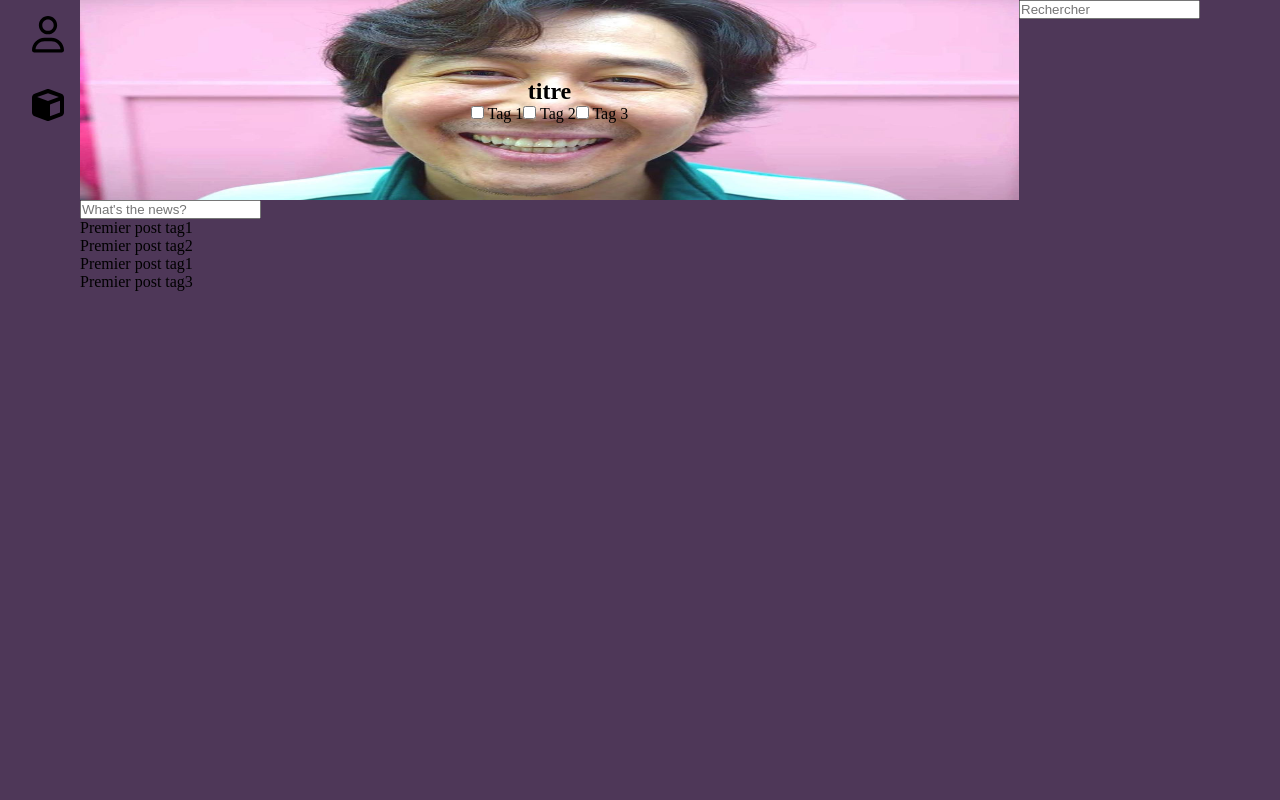
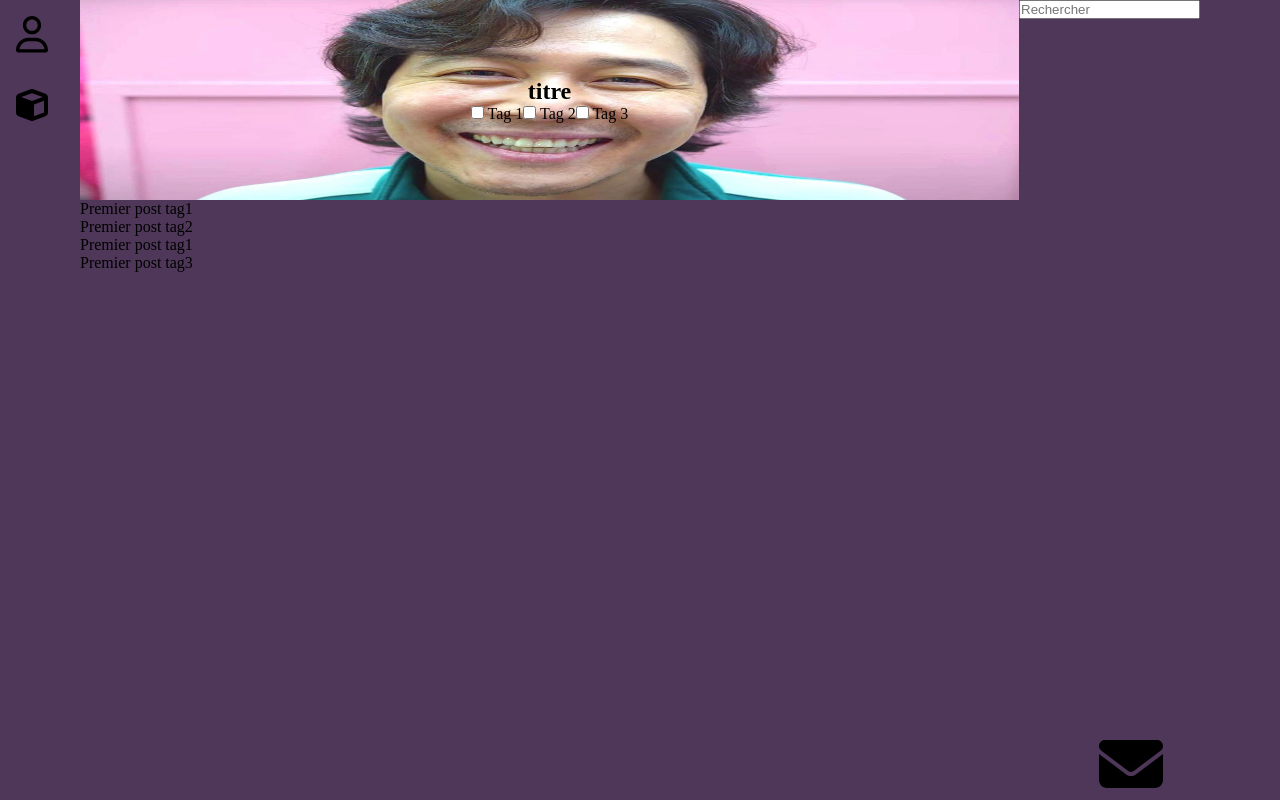
Before and after one commit to AnnamTRAN/Socialmedia, a PHP site: page / in a window 1280 px wide. Run offline with PHP 8.4, Linux system fonts and the light colour scheme.

Commit message:
git add --all git commit -m"new changes" git push

```diff
--- a/component/navbar.css
+++ b/component/navbar.css
@@ -3,7 +3,7 @@
 }
 
 .nav-item{
-    width: 50%;
+    width: 100%;
 }
 
 .navbar-nav{
@@ -27,11 +27,11 @@
     margin: 1rem;
 }
 
-/* large screen */
+/**************** large screen *************/
 @media only screen and (min-width: 600px){
     .navbar{
         top: 0;
         height: 100vh;
     }
 }
-/* large screen */
+/*************** large screen *************/
--- /dev/null
+++ b/component/trend.css
@@ -0,0 +1,50 @@
+#trend{
+    display: flex;
+    flex-direction: column;
+}
+
+.trend-item:last-child{
+    margin-top: auto;
+}
+
+/*modal*/
+
+#modal{
+    display: none;
+    position: fixed;
+    z-index: 1;
+    left: 0;
+    top: 0;
+    height: 100%;
+    width: 100%;
+    background-color: rgba(0,0,0,0.4);
+}
+
+#modal-content{
+    background-color: #fefefe;
+    margin: 5% auto;
+    padding: 20px;
+    border: 1px solid #888;
+    width: 80%;
+}
+
+.close {
+    color: #aaa;
+    float: right;
+    font-size: 28px;
+    font-weight: bold;
+}
+
+.close:hover,
+.close:focus {
+  color: black;
+  text-decoration: none;
+  cursor: pointer;
+}
+
+#modal-link svg{
+    width: 8vh;
+    margin-left: 10vh;
+}
+
+/*modal*/
--- a/index.html
+++ b/index.html
@@ -7,6 +7,7 @@
     <meta name="viewport" content="width=device-width, initial-scale=1.0">
     <title>Document</title>
     <link rel="stylesheet" href="style.css">
+
 </head>
 
 <body>
@@ -61,10 +62,6 @@
 
                 </div>
 
-                <div>
-                    <input type="text" id="message" placeholder="What's the news?">
-                </div>
-
                 <div id="post">
                     <div class="tag" value="tag1">
                         Premier post tag1
@@ -85,9 +82,24 @@
             </div>
 
             <div id="trend">
-                <div>
+
+                <div class="trend-item">
                     <input type="text" placeholder="Rechercher">
                 </div>
+
+                <div id="modal">
+                    <div id="modal-content">
+                        <span class="close">&times;</span>
+                        <p>Some text in the Modal..</p>
+                      </div>
+                </div>
+
+                <div class="trend-item">
+                    <a href="#" id="modal-link">
+                        <svg xmlns="http://www.w3.org/2000/svg" viewBox="0 0 512 512"><!--! Font Awesome Pro 6.2.1 by @fontawesome - https://fontawesome.com License - https://fontawesome.com/license (Commercial License) Copyright 2022 Fonticons, Inc. --><path d="M48 64C21.5 64 0 85.5 0 112c0 15.1 7.1 29.3 19.2 38.4L236.8 313.6c11.4 8.5 27 8.5 38.4 0L492.8 150.4c12.1-9.1 19.2-23.3 19.2-38.4c0-26.5-21.5-48-48-48H48zM0 176V384c0 35.3 28.7 64 64 64H448c35.3 0 64-28.7 64-64V176L294.4 339.2c-22.8 17.1-54 17.1-76.8 0L0 176z"/></svg>
+                    </a>
+                </div>
+
             </div>
         </div>
     </main>
--- a/script.js
+++ b/script.js
@@ -1,6 +1,6 @@
-/*filter */
+/*************************************************** filter **************************************************/
 const tags = document.querySelectorAll('.tag')
-let slctdElements = new Set() /*set for displayed tags only*/
+let slctdElements = new Set()   /*set for displayed tags only*/
 let hiddenElements  = new Set() /*set for hidden tags only*/
 
 const filter = (event) => {
@@ -47,4 +47,25 @@ const filter = (event) => {
         hiddenElements.clear()
     }
 }
-/*filter*/
+/*************************************************** filter **************************************************/
+
+
+/*************************************************** modal **************************************************/
+const modal = document.getElementById("modal");
+const btn = document.getElementById("modal-link");
+const span = document.getElementsByClassName("close")[0];
+
+btn.onclick = function() {
+    modal.style.display = "block";
+  }
+
+span.onclick = function() {
+    modal.style.display = "none";
+
+}
+
+window.onclick = function(event) {
+    if (event.target == modal) {
+      modal.style.display = "none";
+    }
+}
--- a/style.css
+++ b/style.css
@@ -1,6 +1,7 @@
 @import url(component/navbar.css);
 @import url(component/banner.css);
 @import url(component/filter.css);
+@import url(component/trend.css);
 
 *{
     margin: 0;
```
